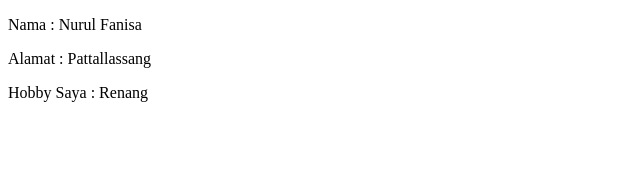
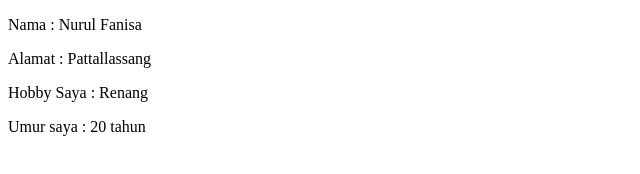
Before and after one commit to fanisaa27/60900121065-kaakas-3, a plain HTML site: page index.html in a window 1280 px wide. Shown: the whole page, without its empty margins (0-640 px from the left). Drawn offline with Linux system fonts and the light colour scheme.

Commit message:
second commit

```diff
--- a/index.html
+++ b/index.html
@@ -9,5 +9,6 @@
     <p>Nama : Nurul Fanisa</p>
     <p>Alamat : Pattallassang</p>
     <p>Hobby Saya : Renang</p>
+    <p>Umur saya : 20 tahun</p>
 </body>
 </html>
```
